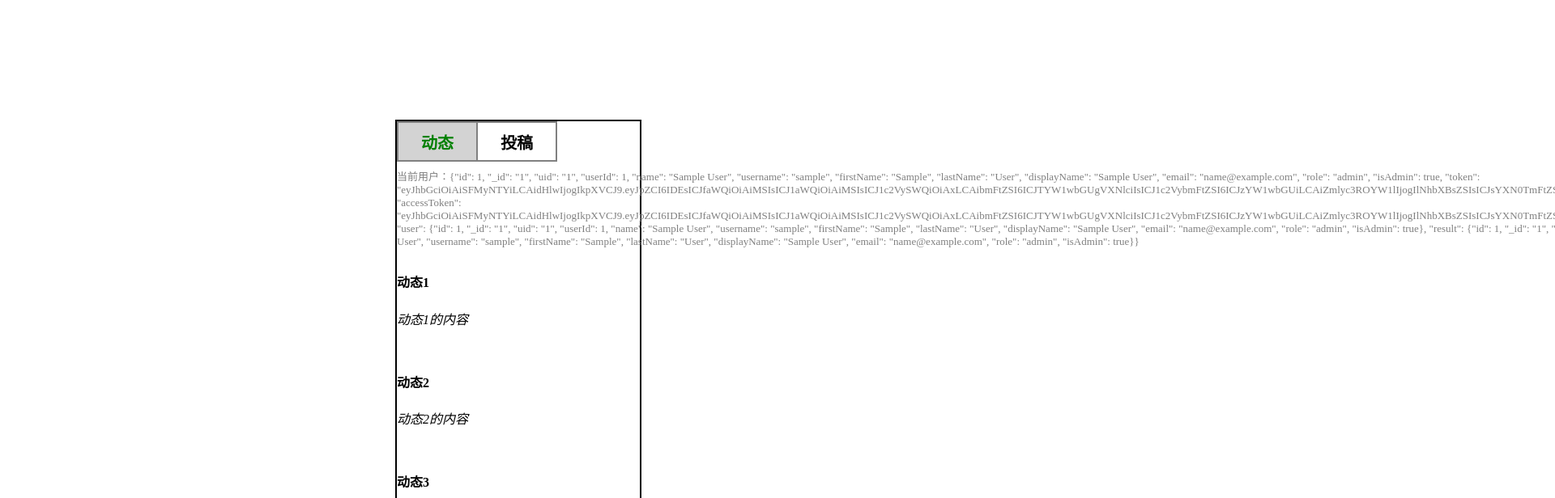
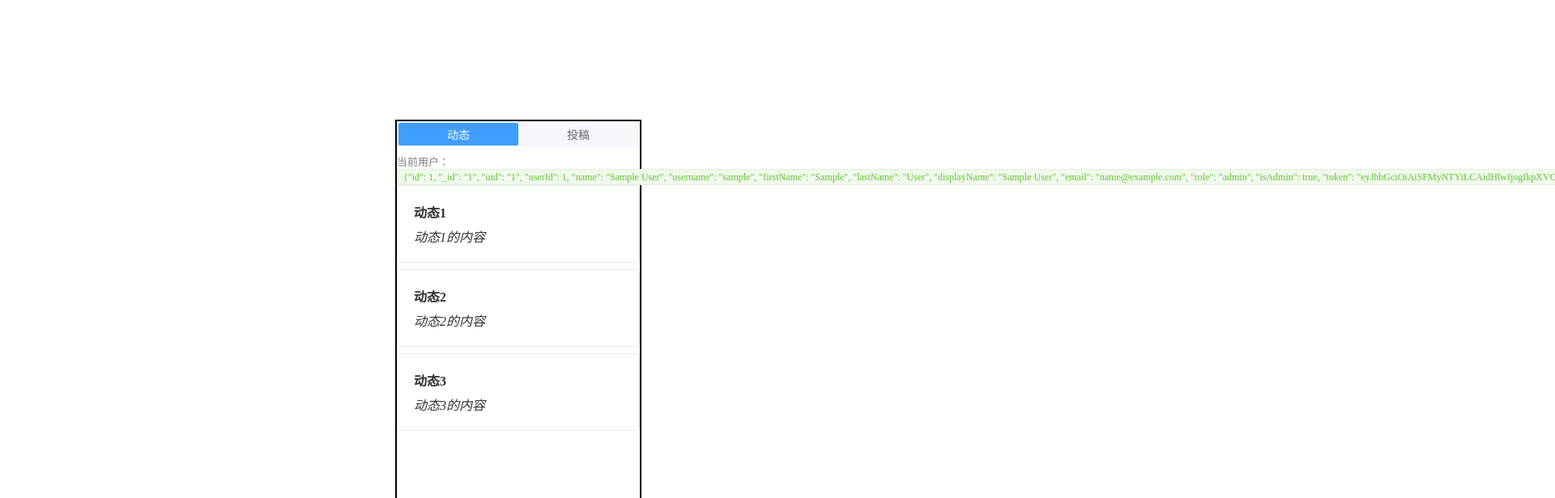
Before and after one commit to PengZX1945/Frontendjh, a Vue app in the folder Frontend/: page /home in a window 1280 px wide. Shown: the top 616 px of the page at 81% size, 1920 px wide, since content can reach past the window. Built offline with nearby package versions, Linux system fonts and the light colour scheme; sample sign-in values are in the browser's storage.

Commit message:
feat: 把刚刚学会的Element Plus 赶紧导入进去并且修改部分元素如按钮和输入框

```diff
--- a/Frontend/package.json
+++ b/Frontend/package.json
@@ -18,6 +18,7 @@
   },
   "dependencies": {
     "axios": "^1.20.0",
+    "element-plus": "^2.14.7",
     "vue": "^3.5.42",
     "vue-router": "^4.6.4"
   },
--- a/Frontend/src/main.ts
+++ b/Frontend/src/main.ts
@@ -1,8 +1,11 @@
+
+import 'element-plus/dist/index.css'
 import './assets/main.css'
 
+import ElementPlus from 'element-plus'
 import { createApp } from 'vue'
 import App from './App.vue'
 
 import router from "./router"
 
-createApp(App).use(router).mount('#app')
+createApp(App).use(ElementPlus).use(router).mount('#app')
--- a/Frontend/src/views/Home.vue
+++ b/Frontend/src/views/Home.vue
@@ -2,27 +2,26 @@
     <div class="container">
         <div class="display_block">
             <div class="navigate_bar">
-                <div class="navigate_selection_bar">
-                    <div class="navigate_selection" @click="tab = '动态'" :style="tab === '动态' ? { backgroundColor: 'lightgray', color: 'green' } : undefined"><b>动态</b></div>
-                    <div class="navigate_selection" @click="tab = '投稿'" :style="tab === '投稿' ? { backgroundColor: 'lightgray', color: 'green' } : undefined"><b>投稿</b></div>
-                </div>
+                <el-segmented v-model="tab" :options="tabs" class="navigate_selection_bar" />
                 <div class="user_bar">
-                    <span>当前用户：{{ currentUser }}</span>
-                    <button class="logout" @click="handleLogout">退出登录</button>
+                    <span>当前用户：<el-tag v-if="currentUser" type="success" size="small">{{ currentUser }}</el-tag><el-tag v-else type="info" size="small">未登录</el-tag></span>
+                    <el-button type="danger" plain size="small" @click="handleLogout">退出登录</el-button>
                 </div>
                 <div class="news" v-if="tab === '动态'">
-                    <div class="news_content" v-for="i in newslist" :key="i.id">
+                    <el-empty v-if="!newslist.length" description="暂无动态" :image-size="80" />
+                    <el-card v-for="i in newslist" :key="i.id" class="news_card" shadow="hover">
 
                         <h4><b>{{ i.title }}</b></h4>
                         <p><i>{{ i.content }}</i></p>
 
-                    </div>
+                    </el-card>
                 </div>
                 <div class="news" v-if="tab === '投稿'">
-                    <div class="videos_content" v-for="i in videoslist" :key="i.id">
+                    <el-empty v-if="!videoslist.length" description="暂无投稿" :image-size="80" />
+                    <el-card v-for="i in videoslist" :key="i.id" class="news_card" shadow="hover">
                         <h4><b>{{ i.title }}</b></h4>
                         <p><i>{{ i.content }}</i></p>
-                    </div>
+                    </el-card>
                 </div>
             </div>
         </div>
@@ -47,6 +46,7 @@ function handleLogout() {
 }
 
 const tab = ref("动态");
+const tabs = ["动态", "投稿"];
 
 const newslist = ref([
     { id: 1, title: "动态1", content: "动态1的内容" },
@@ -73,36 +73,30 @@ const videoslist = ref([
     width: 300px;
     height: 500px;
     border: 2px solid black;
+    /* 让内部区域可以按剩余高度分配，卡片列表才能滚动 */
+    display: flex;
+    flex-direction: column;
 }
 
 .navigate_bar {
     display: flex;
     flex-direction: column;
+    flex: 1;
+    min-height: 0;
     margin-bottom: 10px;
 }
 
 .navigate_selection_bar {
-    display: flex;
-}
-
-.navigate_selection {
-    width: 100px;
-    height: 50px;
-    border: 2px solid gray;
-    text-align: center;
-    font-size: 20px;
-    line-height: 50px;
-    cursor: pointer;
-    box-sizing: border-box;
-}
-
-.navigate_selection + .navigate_selection {
-    margin-left: -2px;
+    width: 100%;
 }
 
 .news {
     width: 100%;
     text-align: left;
+    /* 卡片内容超出 500px 的容器时自己滚动，别把外框撑破 */
+    flex: 1;
+    min-height: 0;
+    overflow-y: auto;
 }
 
 .user_bar {
@@ -114,23 +108,15 @@ const videoslist = ref([
     color: gray;
 }
 
-.logout {
-    padding: 4px 10px;
-    font-size: 12px;
-    color: #b91c1c;
-    background: #fff;
-    border: 1px solid #fecaca;
-    border-radius: 6px;
-    cursor: pointer;
+.news_card {
+    margin-bottom: 8px;
 }
 
-.logout:hover {
-    background: #fef2f2;
+.news_card h4 {
+    margin: 0 0 6px;
 }
 
-.news_content,
-.videos_content {
-    border-bottom: 1px solid #fff;
-    padding: 8px 0px;
+.news_card p {
+    margin: 0;
 }
 </style>
--- a/Frontend/src/views/Userlogin.vue
+++ b/Frontend/src/views/Userlogin.vue
@@ -25,10 +25,7 @@
       />
 
       <div class="row">
-        <label class="remember">
-          <input v-model="form.remember" type="checkbox" />
-          <span>记住我</span>
-        </label>
+        <el-checkbox v-model="form.remember">记住我</el-checkbox>
         <a
           class="link"
           href="https://www.baidu.com/?tn=68018901_16_pg"
@@ -150,23 +147,6 @@ async function handleLogin() {
     font-size: 13px;
 }
 
-.remember {
-    display: flex;
-    align-items: center;
-    gap: 6px;
-    color: #475569;
-    cursor: pointer;
-    user-select: none;
-}
-
-.remember input[type='checkbox'] {
-    width: 15px;
-    height: 15px;
-    margin: 0;
-    accent-color: #2563eb;
-    cursor: pointer;
-}
-
 .link {
     color: #2563eb;
     font-size: 13px;
--- a/Frontend/src/views/Userregister.vue
+++ b/Frontend/src/views/Userregister.vue
@@ -59,10 +59,9 @@
       />
 
       <div class="agree-wrap">
-        <label class="agree">
-          <input v-model="agreed" type="checkbox" class="agree__box" @change="errors.agree = ''" />
-          <span>我已阅读并同意 <a class="link" href="#">《用户服务协议》</a></span>
-        </label>
+        <el-checkbox v-model="agreed" class="agree" @change="errors.agree = ''">
+          我已阅读并同意 <a class="link" href="#">《用户服务协议》</a>
+        </el-checkbox>
         <p v-if="errors.agree" class="agree__error">{{ errors.agree }}</p>
       </div>
 
@@ -216,22 +215,12 @@ async function onSubmit() {
 
 .agree {
   display: flex;
-  align-items: center;
-  gap: 8px;
+  align-items: flex-start;
+  height: auto;
   font-size: 13px;
   line-height: 1.6;
   color: #7a7a7a;
-  cursor: pointer;
-  user-select: none;
-}
-
-.agree__box {
-  width: 15px;
-  height: 15px;
-  margin: 0;
-  accent-color: #2563eb;
-  cursor: pointer;
-  flex: none;
+  white-space: normal;
 }
 
 .agree__error {
```
Also changed, not shown: Frontend/src/views/FoundList.vue (added), Frontend/src/views/ItemDetails.vue (added), Frontend/src/views/LostList.vue (added), Frontend/src/views/MyItems.vue (added), 1 other file (tests, documents, lock files or other folders).
